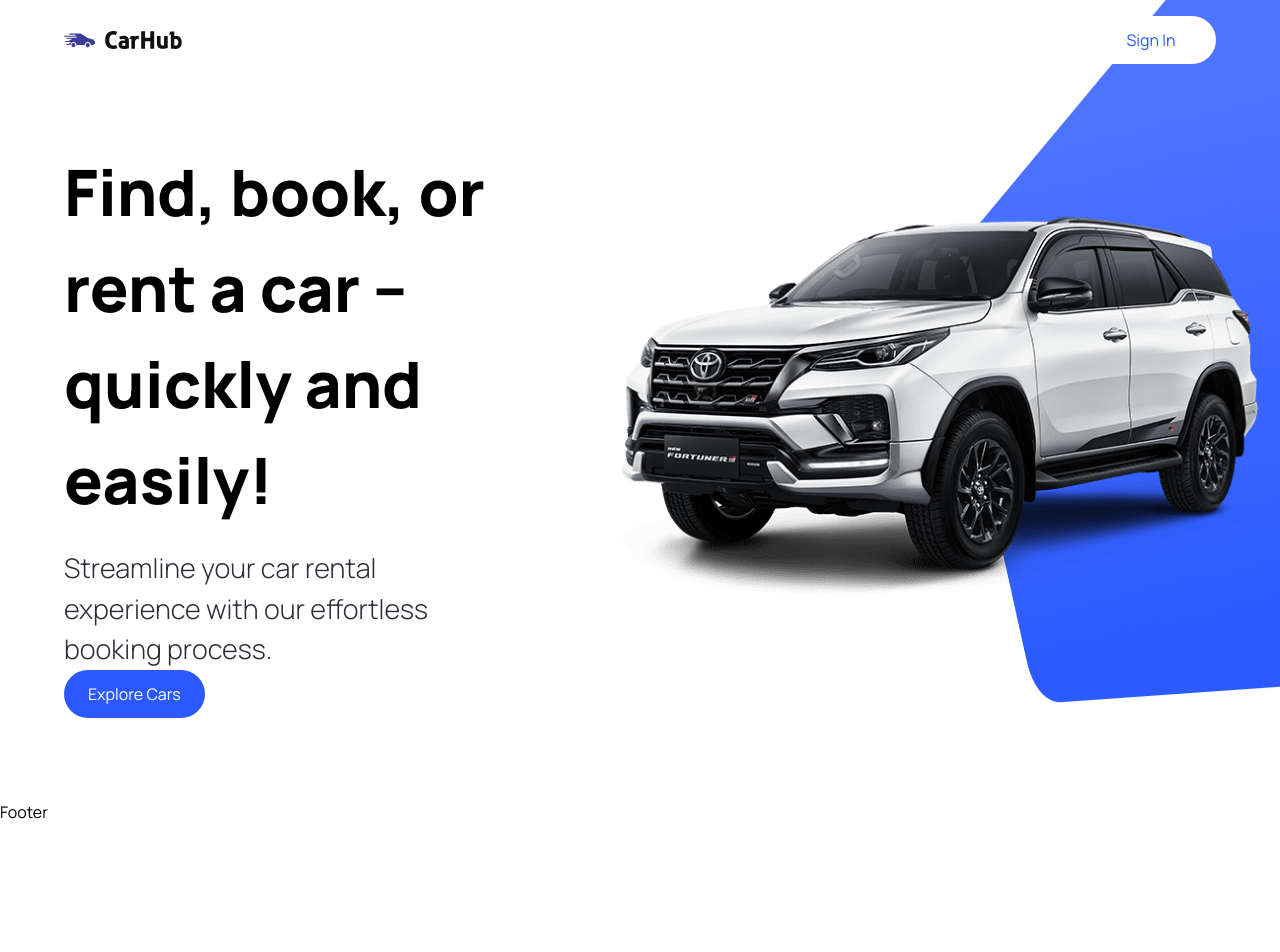
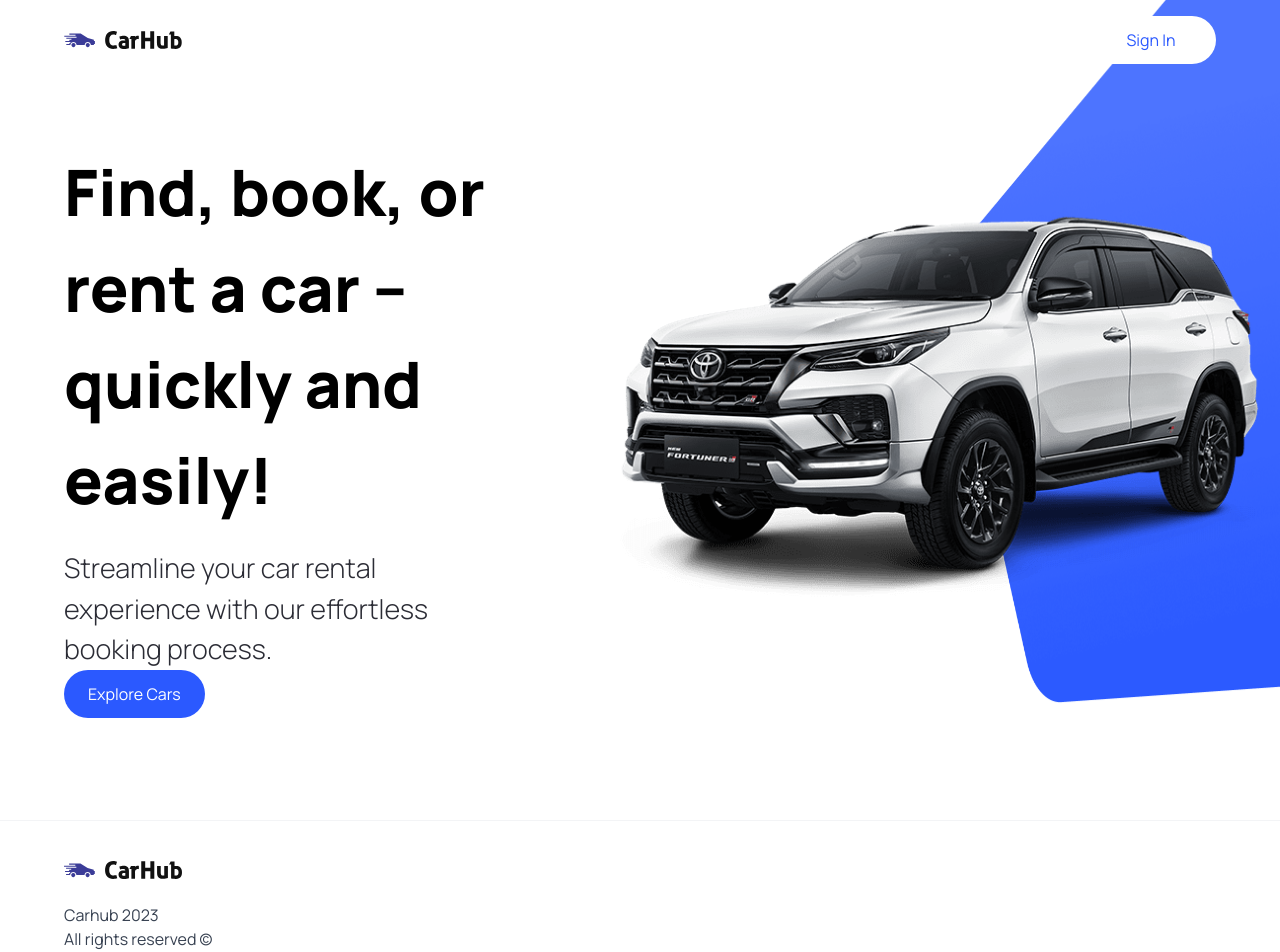
Before and after one commit to LexVN-WD/car-showcase, a Next.js app: page / in a window 1280 px wide. Shown: the top 952 px of the page. Before the commit the page ends 824 px from the top, so only its background shows below. Built offline with nearby package versions, Linux system fonts and the light colour scheme.

Commit message:
Add initial footer code

```diff
--- a/components/Footer.tsx
+++ b/components/Footer.tsx
@@ -1,9 +1,25 @@
-import React from 'react'
+import Link from "next/link";
+import Image from "next/image";
 
 const Footer = () => {
   return (
-    <div>Footer</div>
-  )
-}
+    <footer className="flex flex-col text-black-100 mt-5 border-t border-gray-100">
+      <div className="flex max-md:flex-col flex-wrap justify-between gap-5 sm:px-16 px-6 py-10">
+        <div className="flex flex-col justify-start gap-6">
+          <Image src="/logo.svg" alt="logo" width={118} height={18} />
+          <p className="text-base text-gray-700">
+            Carhub 2023 <br />
+            All rights reserved &copy;
+          </p>
+        </div>
 
-export default Footer
+        <div className="footer__links">
+
+
+        </div>
+      </div>
+    </footer>
+  );
+};
+
+export default Footer;
```
